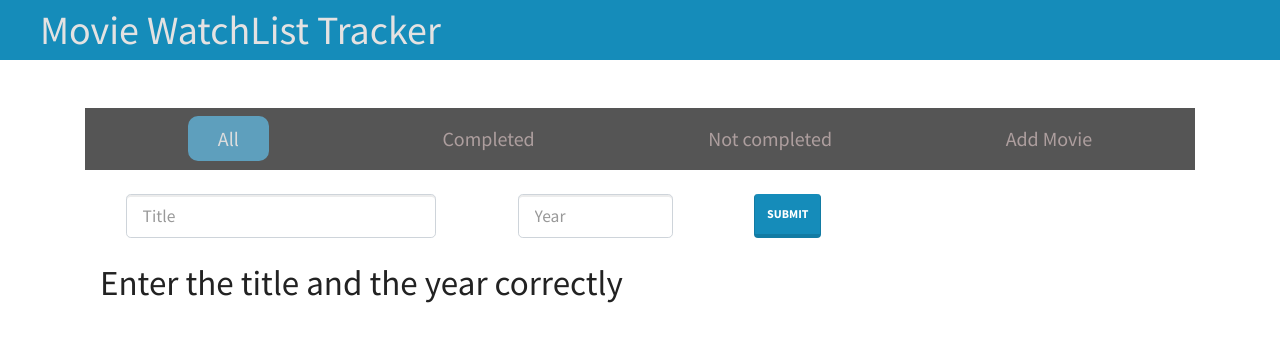
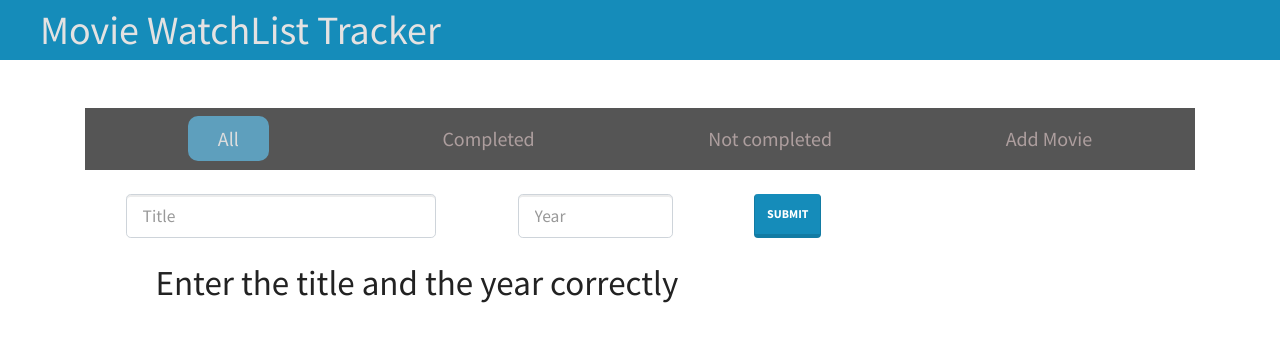
Before and after one commit to ravinduf/movie-watchlist-app, a React (Create React App) app in the folder frontend/: page /add-movie in a window 1280 px wide. Shown: the top 342 px of the page. Built offline with nearby package versions, Linux system fonts and the light colour scheme.

Commit message:
aligned the movie info

```diff
--- a/frontend/src/components/SearchForm.js
+++ b/frontend/src/components/SearchForm.js
@@ -56,10 +56,10 @@ const SearchForm = () => {
                 <Button type="submit">Submit</Button>
             </Form >
 
-            {loading ?  <Container className="mt-4">
+            {loading ?  <Container className="mt-4" style={{width: '90%'}}>
                             <h1>Enter the title and the year correctly</h1>
                         </Container> :
-                        <Container className="m-4">
+                        <Container className="m-4" style={{width: '90%'}}>
                             <Row >
                                 <Col><img src={movie.Poster} alt="Not Found" /></Col>
                                 <Col>
```
